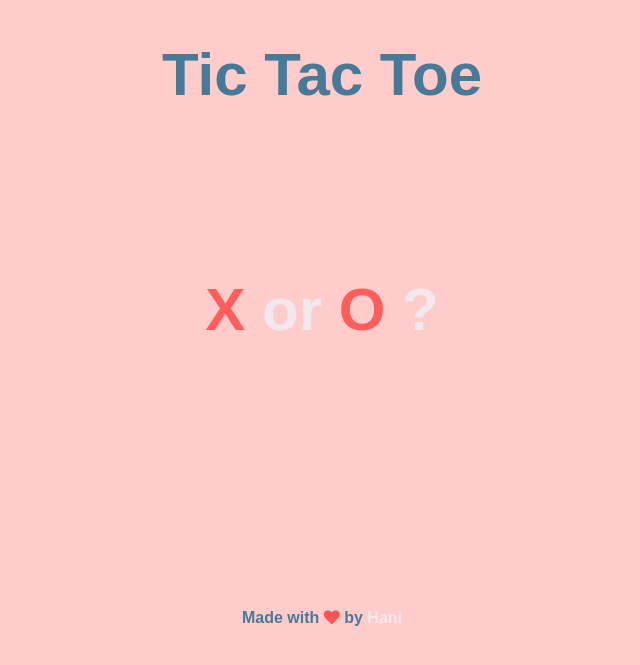
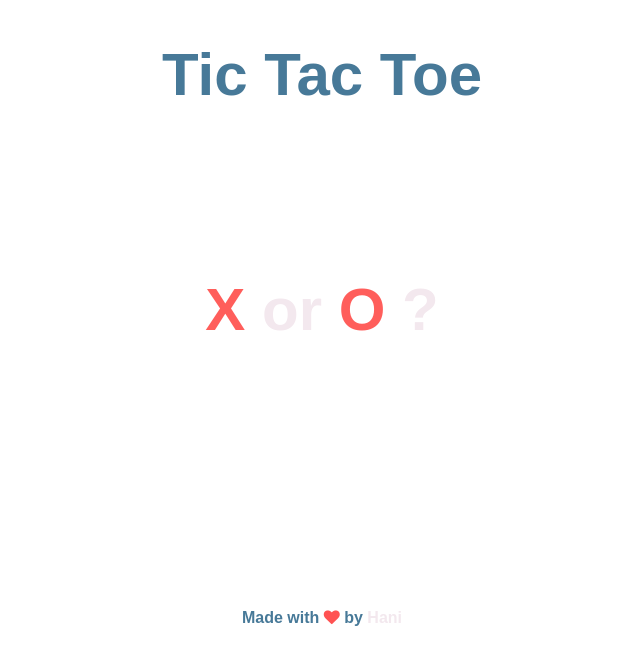
Before and after one commit to haniueo/Project-SD1, a PHP site: page /index.html in a window 1280 px wide. Shown: the top 665 px of the page, without its empty margins (318-958 px from the left). Run offline with PHP 8.4, Linux system fonts and the light colour scheme; some libraries are stand-ins or nearby versions; some web fonts are replaced.

Commit message:
Update style.css

```diff
--- a/style.css
+++ b/style.css
@@ -1,5 +1,5 @@
 body {
-  background-color: #ffcccc;
+  background-color: FF00FF;
   font-family: Muli, sans-serif;
   font-weight: bold;
   color: #779CB7;
```
